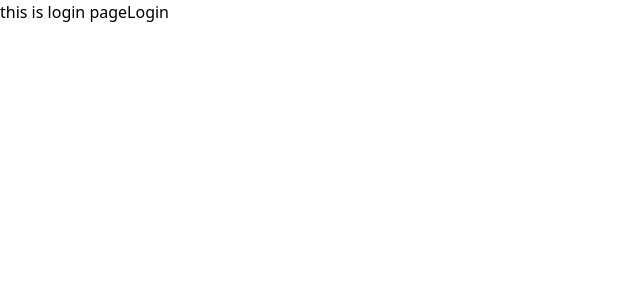
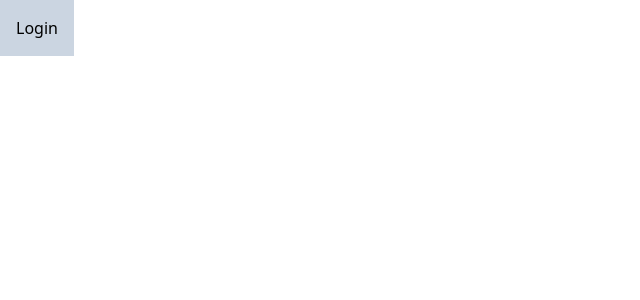
Before and after one commit to JakariaJishan/charify, a React (Create React App) app in the folder client/: page /login in a window 1280 px wide. Shown: the top 300 px of the page, without its empty margins (0-640 px from the left). Built offline with nearby package versions, Linux system fonts and the light colour scheme.

Commit message:
login with jwt token verifted

```diff
--- a/client/src/App.js
+++ b/client/src/App.js
@@ -1,22 +1,26 @@
+import React, { useState } from "react";
 import { BrowserRouter, Route, Routes } from "react-router-dom";
 import Home from "./pages/Home/Home/Home";
 import Login from "./pages/Login/Login";
 import PrivateRoute from "./pages/PrivateRoute/PrivateRoute";
 import VolunteerDash from "./pages/VolunteerDash/VolunteerDash";
 import VolunteersForm from "./pages/VolunteersForm/VolunteersForm";
+export const userContext = React.createContext();
 function App() {
-
+  const [volWorkName, setVolWorkName] = useState();
   return (
+    <userContext.Provider value={setVolWorkName}>
       <BrowserRouter>
         <Routes>
           <Route path="/" element={<Home />} />
-        <Route path="/login" element={<Login />} />
+          <Route path="/login" element={<Login volWorkName={volWorkName} />} />
           <Route element={<PrivateRoute />}>
-          <Route path="/form/:id" element={<VolunteersForm />} />
+            <Route path="/form/:id" element={<VolunteersForm  />} />
             <Route path="/dashboard" element={<VolunteerDash />} />
           </Route>
         </Routes>
       </BrowserRouter>
+    </userContext.Provider>
   );
 }
 
--- a/client/src/pages/Home/VolunteersWork/InnerVolunteers.js
+++ b/client/src/pages/Home/VolunteersWork/InnerVolunteers.js
@@ -1,12 +1,13 @@
-import React from "react";
+import React, { useContext } from "react";
 import { Link } from "react-router-dom";
+import { userContext } from "../../../App";
 
 const InnerVolunteers = (props) => {
   const { name, img } = props.items;
-
+  const setVolWorkName = useContext(userContext);
   return (
     <div>
-      <Link to ={`/form/${name}`} onClick={() => sessionStorage.setItem('volWorkName', name)}>
+      <Link to ={`/form/${name}`} onClick={() => setVolWorkName(name)} >
         <div >
           <img src={img} width="100%" alt={name}/>
           <p>{name}</p>
--- a/client/src/pages/Login/Login.js
+++ b/client/src/pages/Login/Login.js
@@ -3,13 +3,12 @@ import React from "react";
 import { useNavigate } from "react-router-dom";
 import { app } from "../../firebase.config";
 
-const Login = () => {
+const Login = (props) => {
   const provider = new GoogleAuthProvider();
   const navigate = useNavigate();
-
+  const volWorkName = props.volWorkName;
   const handleLogin = () => {
     const auth = getAuth(app);
-    const volWorkName = sessionStorage.getItem('volWorkName');
     signInWithPopup(auth, provider)
       .then((result) => {
         // This gives you a Google Access Token. You can use it to access the Google API.
@@ -17,8 +16,8 @@ const Login = () => {
         const token = credential.accessToken;
         // The signed-in user info.
         const user = result.user;
-        sessionStorage.setItem('accessToken', user.accessToken);
-       volWorkName ?  navigate(`/form/${volWorkName}`) : navigate('/dashboard') ;
+        sessionStorage.setItem("accessToken", user.accessToken);
+        volWorkName ? navigate(`/form/${volWorkName}`) : navigate("/dashboard");
         console.log(user);
         // ...
       })
@@ -35,8 +34,8 @@ const Login = () => {
   };
   return (
     <div>
-      this is login page
-      <button onClick={handleLogin}>Login</button>
+
+      <button className="bg-slate-300 p-4 "onClick={handleLogin}>Login</button>
     </div>
   );
 };
```
Lines whose indentation alone changed are shown as unchanged.
